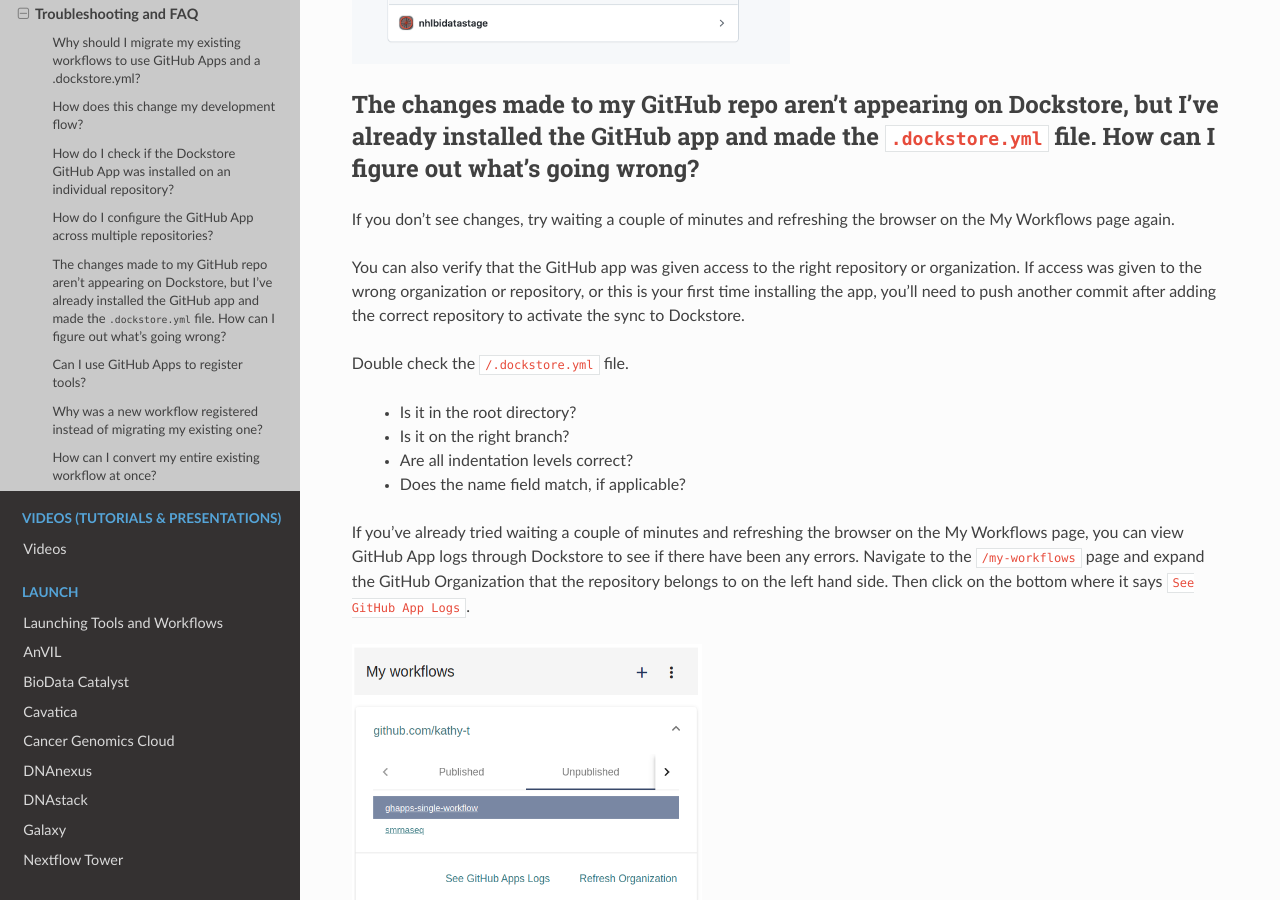
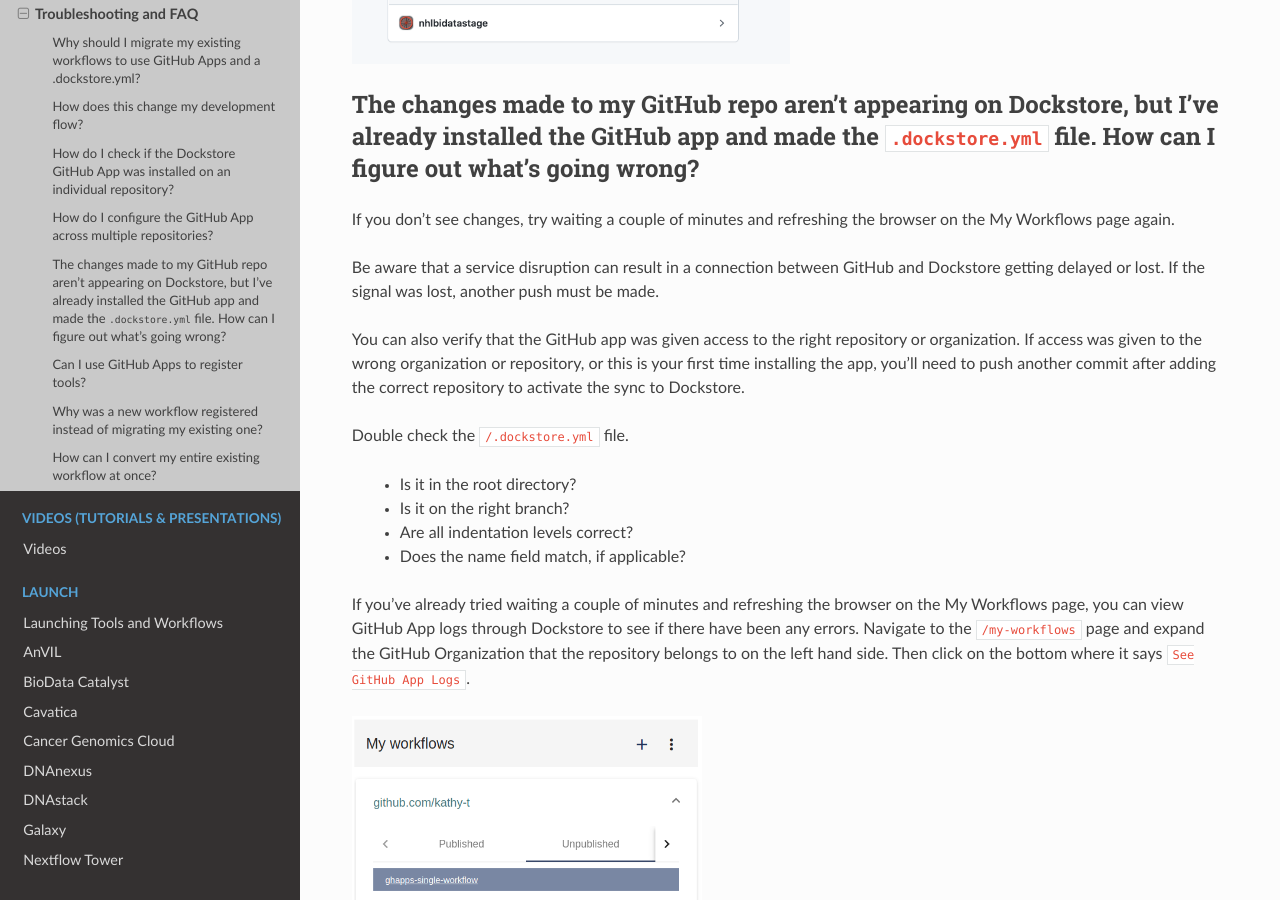
Before and after one commit to dockstore/dockstore-documentation, a Sphinx documentation site: the page built from docs/getting-started/github-apps/github-apps-troubleshooting-tips.rst, in a window 1280 px wide and 900 px high, scrolled down 2242 px. Built offline with Sphinx 7.4.7 and the Read the Docs theme 2.0.0, drawn with Linux system fonts in a browser that asks for light colours.

Commit message:
Add service disruption to troubleshooting doc

```diff
--- a/docs/getting-started/github-apps/github-apps-troubleshooting-tips.rst
+++ b/docs/getting-started/github-apps/github-apps-troubleshooting-tips.rst
@@ -52,6 +52,8 @@
 The changes made to my GitHub repo aren't appearing on Dockstore, but I've already installed the GitHub app and made the ``.dockstore.yml`` file. How can I figure out what's going wrong?
 ------------------------------------------------------------------------------------------------------------------------------------------------------------------------------------------
 If you don't see changes, try waiting a couple of minutes and refreshing the browser on the My Workflows page again.
+
+Be aware that a service disruption can result in a connection between GitHub and Dockstore getting delayed or lost. If the signal was lost, another push must be made.
 
 You can also verify that the GitHub app was given access to the right repository or organization. If access was given to the wrong organization or repository,
 or this is your first time installing the app, you'll need to push another commit after adding the correct repository to activate the sync to Dockstore.
```
